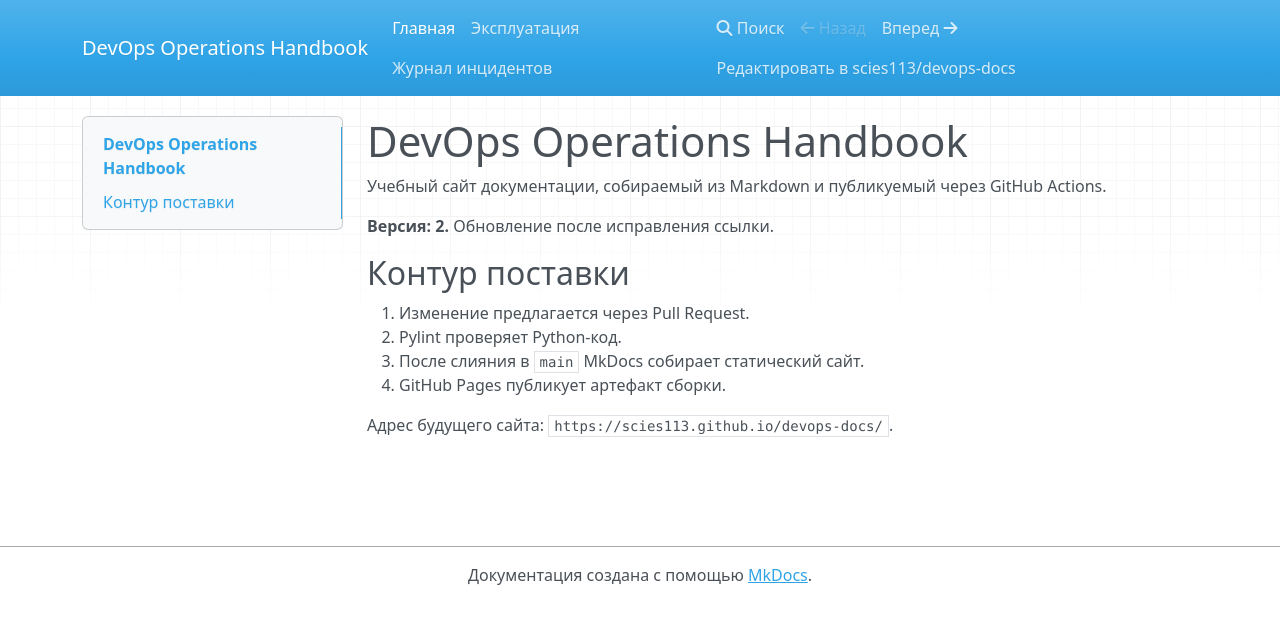
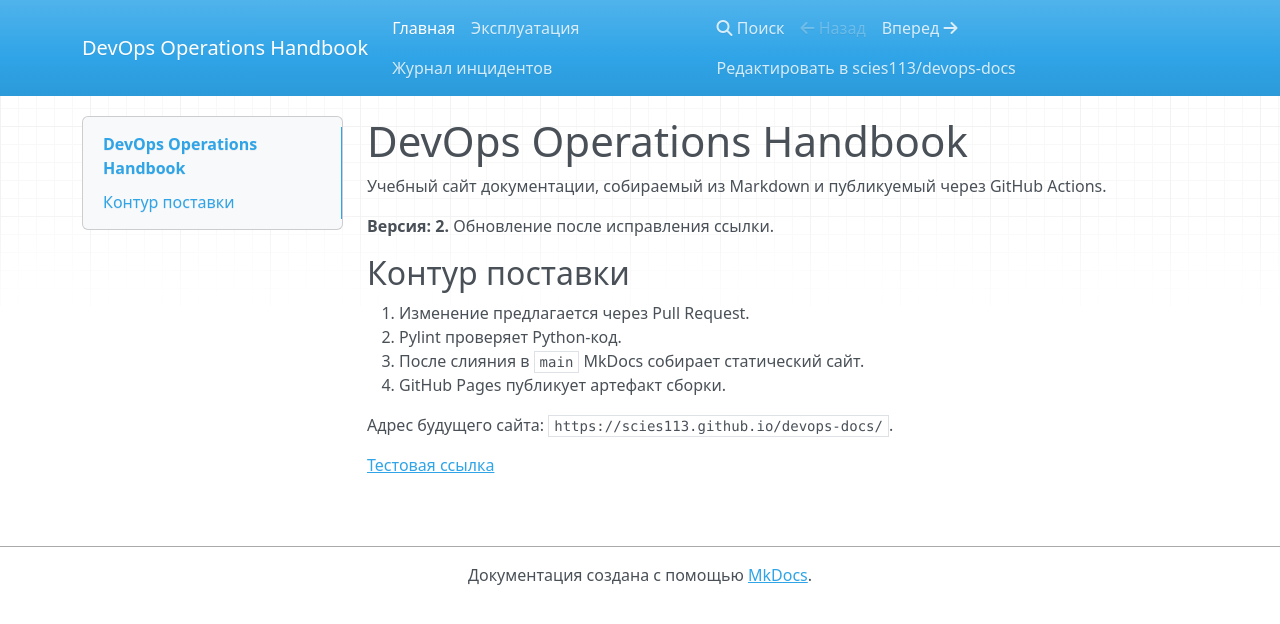
Before and after one commit to scies113/devops-docs, an MkDocs documentation site: the page built from docs/index.md, in a window 1280 px wide. Shown: the top 624 px of the page. Built offline with MkDocs 1.6.1, drawn with Linux system fonts in a browser that asks for light colours; nearby versions of some CDN libraries.

Commit message:
test: introduce broken link for CI validation

```diff
--- a/docs/index.md
+++ b/docs/index.md
@@ -10,3 +10,5 @@
 4. GitHub Pages публикует артефакт сборки.
 
 Адрес будущего сайта: `https://scies113.github.io/devops-docs/`.
+
+[Тестовая ссылка](missing-page.md)
```
